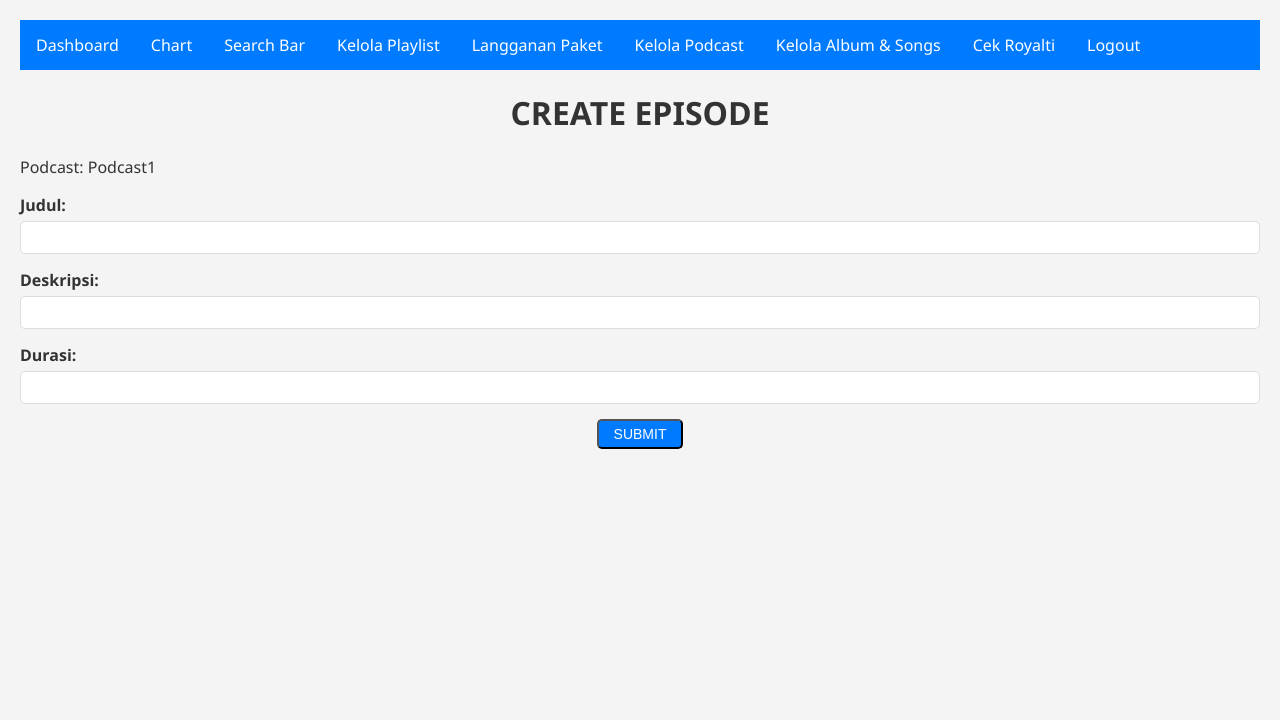
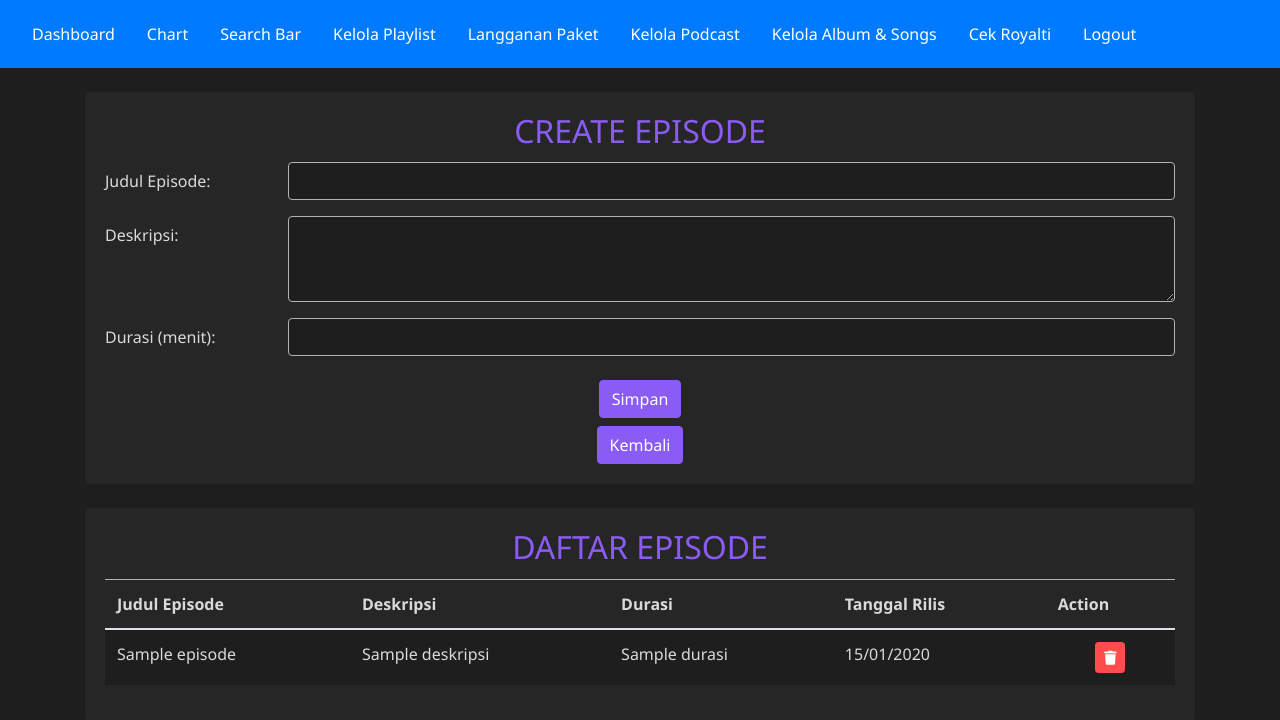
Before and after one commit to Saras355/basdat_proyek_tk, a Django app: template play_podcast/templates/create_episode.html in a window 1280 px wide. Shown: the top 720 px of the page. Run offline with Django 5.2, Linux system fonts and the light colour scheme; the template is opened without the code that fills it: most values are stand-ins (such as "Sample title", 1, 10 or a date in 2020); some libraries are stand-ins or nearby versions.

Commit message:
[REFACTOR] merge create_episode and list_episode

```diff
--- a/play_podcast/templates/create_episode.html
+++ b/play_podcast/templates/create_episode.html
@@ -3,75 +3,27 @@
 <head>
     <meta charset="UTF-8">
     <meta name="viewport" content="width=device-width, initial-scale=1.0">
-<title>Create Podcast</title>
+    <title>Buat dan Daftar Episode</title>
+    <link href="https://stackpath.bootstrapcdn.com/bootstrap/4.5.2/css/bootstrap.min.css" rel="stylesheet">
+    <link href="https://cdnjs.cloudflare.com/ajax/libs/font-awesome/5.15.4/css/all.min.css" rel="stylesheet">
     <style>
         body {
             font-family: 'Segoe UI', Tahoma, Geneva, Verdana, sans-serif;
-        background-color: #f4f4f4;
-        color: #333;
-        margin: 0;
-        padding: 20px;
-    }
-    .center-text {
-        text-align: center;
-    }
-    .button {
-        display: inline-block;
-        padding: 5px 15px;
-        text-align: center;
-        text-decoration: none;
-        color: #ffffff;
-        background-color: #007bff;
-        border-radius: 5px;
-        font-size: 14px;
-        cursor: pointer;
-        transition: background-color 0.3s;
-    }
-    .button:hover {
-        background-color: #0056b3;
-    }
-    .center-btn {
-        display: flex;
-        justify-content: center;
-    }
-    .form-group {
-        margin-bottom: 15px;
-    }
-    label {
-        display: block;
-        font-weight: bold;
-        margin-bottom: 5px;
-    }
-    input[type="text"] {
-        width: 100%;
-        padding: 8px;
-        border-radius: 5px;
-        border: 1px solid #ddd;
-        box-sizing: border-box;
+            background-color: #1E1E1E;
+            color: #DADADA;
         }
         .navbar {
             background-color: #007bff;
             overflow: hidden;
         }
-
         .navbar ul {
             list-style-type: none;
             margin: 0;
             padding: 0;
         }
-
         .navbar li {
             float: left;
         }
-
-    .container {
-        position: absolute;
-        top: 50%;
-        left: 50%;
-        transform: translate(-50%, -50%);
-        text-align: center;
-    }
-
         .navbar li a {
             display: block;
             color: white;
@@ -79,12 +31,58 @@
             padding: 14px 16px;
             text-decoration: none;
         }
-
         .navbar li a:hover {
             background-color: #0056b3;
         }
+        .card {
+            background-color: #262626;
+            border: none;
+        }
+        .card-title {
+            color: #8A5CF5;
+        }
+        .form-control {
+            background-color: #1E1E1E;
+            color: #DADADA;
+            border: 1px solid #B3B3B3;
+        }
+        .form-control:focus {
+            background-color: #1E1E1E;
+            color: #DADADA;
+            border-color: #8A5CF5;
+            box-shadow: none;
+        }
+        .table {
+            color: #DADADA;
+        }
+        .table-striped tbody tr:nth-of-type(odd) {
+            background-color: #1E1E1E;
+        }
+        .table-striped tbody tr:nth-of-type(even) {
+            background-color: #262626;
+        }
+        .table th, .table td {
+            border-top: 1px solid #B3B3B3;
+        }
+        .btn-primary {
+            background-color: #8A5CF5;
+            border-color: #8A5CF5;
+        }
+        .btn-primary:hover {
+            background-color: #7E53DF;
+            border-color: #7E53DF;
+        }
+        .btn-danger {
+            background-color: #ff4c4c;
+            border-color: #ff4c4c;
+        }
+        .btn-danger:hover {
+            background-color: #e84343;
+            border-color: #e84343;
+        }
     </style>
-
+</head>
+<body>
     <nav class="navbar">
         <ul>
             <li><a href="#">Dashboard</a></li>
@@ -99,29 +97,79 @@
         </ul>
     </nav>
 
-</head>
-
-<body>
-    <h1 class="center-text"><b>CREATE EPISODE</b></h1>
-
-    <form action="/submit" method="post"> <!-- Anda harus menyesuaikan action dengan URL pengolahan formulir Anda -->
-        <p>Podcast: Podcast1</p>
-        <div class="form-group">
-            <label for="title">Judul:</label>
-            <input type="text" id="title" name="title" required>
+    <div class="container mt-4">
+        <div class="card mb-4">
+            <div class="card-body">
+                <h2 class="card-title text-center">CREATE EPISODE</h2>
+                <form method="POST" action="{% url 'podcast:manage_episodes' podcast_id %}">
+                    {% csrf_token %}
+                    <div class="form-group row">
+                        <label for="episode-title" class="col-form-label col-sm-2">Judul Episode:</label>
+                        <div class="col-sm-10">
+                            <input type="text" class="form-control" id="episode-title" name="judul" required>
                         </div>
-        <div class="form-group">
-            <label for="deskripsi">Deskripsi:</label>
-            <input type="text" id="deskripsi" name="deskripsi" required>
                     </div>
-        <div class="form-group">
-            <label for="durasi">Durasi:</label>
-            <input type="text" id="durasi" name="durasi" required>
+                    <div class="form-group row">
+                        <label for="description" class="col-form-label col-sm-2">Deskripsi:</label>
+                        <div class="col-sm-10">
+                            <textarea class="form-control" id="description" name="deskripsi" rows="3" required></textarea>
+                        </div>
+                    </div>
+                    <div class="form-group row">
+                        <label for="duration" class="col-form-label col-sm-2">Durasi (menit):</label>
+                        <div class="col-sm-10">
+                            <input type="number" class="form-control" id="duration" name="durasi" required>
+                        </div>
+                    </div>
+                    <div class="d-flex justify-content-center">
+                        <button type="submit" class="btn btn-primary mt-2">Simpan</button>
+                    </div>
+                    <div class="d-flex justify-content-center">
+                        <a href="{% url 'podcast:manage_podcasts' %}" class="btn btn-primary mt-2">Kembali</a>
+                    </div>
+                </form>
+            </div>
         </div>
 
-        <div class="center-btn">
-            <button type="submit" class="button">SUBMIT</button>
+        <div class="card mb-4">
+            <div class="card-body">
+                <h2 class="card-title text-center">DAFTAR EPISODE</h2>
+                <table class="table table-striped">
+                    <thead>
+                        <tr>
+                            <th>Judul Episode</th>
+                            <th>Deskripsi</th>
+                            <th>Durasi</th>
+                            <th>Tanggal Rilis</th>
+                            <th>Action</th>
+                        </tr>
+                    </thead>
+                    <tbody>
+                        {% for episode in episodes %}
+                        <tr>
+                            <td>{{ episode.judul_episode }}</td>
+                            <td>{{ episode.deskripsi }}</td>
+                            <td>{{ episode.durasi }}</td>
+                            <td>{{ episode.tanggal_rilis|date:"d/m/Y" }}</td>
+                            <td>
+                                <div class="d-flex justify-content-center">
+                                    <a href="{% url 'podcast:delete_episode' podcast_id episode.id_episode %}" class="btn btn-danger btn-sm"><i class="fas fa-trash"></i></a>
                                 </div>
-    </form>
+                            </td>
+                        </tr>
+                        {% empty %}
+                        <tr>
+                            <td colspan="5" class="text-center">Tidak ada episode tersedia.</td>
+                        </tr>
+                        {% endfor %}
+                    </tbody>
+                </table>
+            </div>
+        </div>
+    </div>
+
+    <script src="https://code.jquery.com/jquery-3.5.1.slim.min.js"></script>
+    <script src="https://cdn.jsdelivr.net/npm/@popperjs/core@2.5.2/dist/umd/popper.min.js"></script>
+    <script src="https://stackpath.bootstrapcdn.com/bootstrap/4.5.2/js/bootstrap.min.js"></script>
 </body>
 </html>
--- a/play_podcast/urls.py
+++ b/play_podcast/urls.py
@@ -9,4 +9,6 @@ urlpatterns = [
     path('delete-podcast/<str:podcast_id>/', delete_podcast, name='delete_podcast'),
     path('<str:podcast_id>/', show_detail_podcast, name='show_detail_podcast'),
     path('', manage_podcasts, name='manage_podcasts'),
+    path('delete-episode/<str:podcast_id>/<str:episode_id>/', delete_episode, name='delete_episode'),
+    path('manage-episodes/<str:podcast_id>/', manage_episodes, name='manage_episodes'),
 ]
```
Also changed, not shown: play_podcast/templates/daftar_episode.html (deleted, +0 -151 lines). Lines whose indentation alone changed are shown as unchanged.
